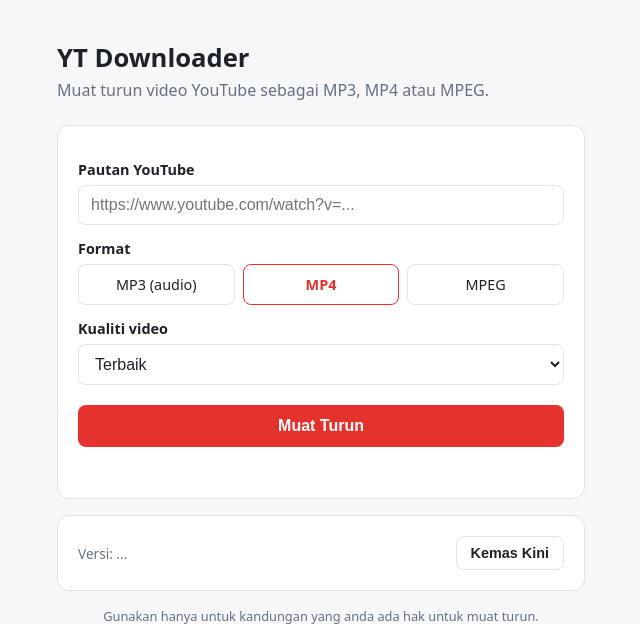
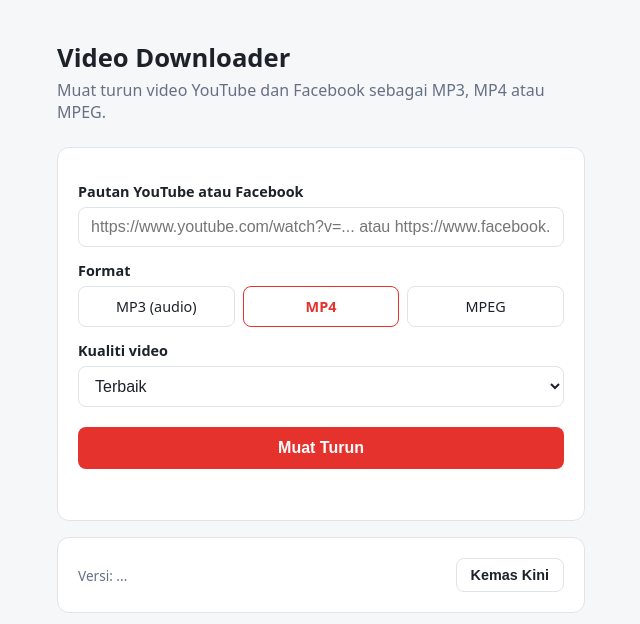
Before and after one commit to imuhakim/videodownloader, a Flask app: page / in a window 1280 px wide. Shown: the top 624 px of the page, without its empty margins (319-959 px from the left). Run offline with Flask 3, Linux system fonts and the light colour scheme; data that the repository does not hold is empty.

Commit message:
Support Facebook links and rename app to Video Downloader (#1)
Accept YouTube and Facebook URLs (facebook.com, fb.watch, fb.com, fb.gg)
via a host allowlist instead of the YouTube-only regex, and update the
UI, scripts and README to the new name.


Claude-Session: https://claude.ai/code/session_01SbSpec9qckZCd3DsuS1kyB

Co-authored-by: Claude <noreply@anthropic.com>

```diff
--- a/app.py
+++ b/app.py
@@ -1,4 +1,4 @@
-"""YT Downloader - muat turun video YouTube sebagai MP3, MP4 atau MPEG."""
+"""Video Downloader - muat turun video YouTube dan Facebook sebagai MP3, MP4 atau MPEG."""
 import os
 import re
 import shutil
@@ -7,6 +7,7 @@ import sys
 import tempfile
 import threading
 import webbrowser
+from urllib.parse import urlparse
 
 from flask import Flask, after_this_request, jsonify, render_template, request, send_file
 from yt_dlp import YoutubeDL
@@ -17,7 +18,22 @@ app = Flask(__name__)
 
 FORMATS = {"mp3", "mp4", "mpeg"}
 MP4_QUALITIES = {"best", "1080", "720", "480", "360"}
-YOUTUBE_RE = re.compile(r"^(https?://)?(www\.|m\.|music\.)?(youtube\.com|youtu\.be)/", re.I)
+SUPPORTED_HOSTS = (
+    "youtube.com", "youtu.be",                     # YouTube
+    "facebook.com", "fb.watch", "fb.com", "fb.gg",  # Facebook
+)
+INVALID_URL = "Sila masukkan pautan YouTube atau Facebook yang sah."
+
+
+def is_supported_url(url: str) -> bool:
+    if not re.match(r"^https?://", url, re.I):
+        url = "https://" + url
+    try:
+        parsed = urlparse(url)
+    except ValueError:
+        return False
+    host = (parsed.hostname or "").lower()
+    return any(host == h or host.endswith("." + h) for h in SUPPORTED_HOSTS)
 
 
 def safe_name(title: str) -> str:
@@ -91,8 +107,8 @@ def update():
 @app.post("/api/info")
 def info():
     url = (request.json or {}).get("url", "").strip()
-    if not YOUTUBE_RE.match(url):
-        return jsonify(error="Sila masukkan pautan YouTube yang sah."), 400
+    if not is_supported_url(url):
+        return jsonify(error=INVALID_URL), 400
     try:
         with YoutubeDL({"quiet": True, "noplaylist": True, "skip_download": True}) as ydl:
             data = ydl.extract_info(url, download=False)
@@ -112,8 +128,8 @@ def download():
     fmt = request.form.get("format", "mp4").lower()
     quality = request.form.get("quality", "best")
 
-    if not YOUTUBE_RE.match(url):
-        return jsonify(error="Sila masukkan pautan YouTube yang sah."), 400
+    if not is_supported_url(url):
+        return jsonify(error=INVALID_URL), 400
     if fmt not in FORMATS:
         return jsonify(error="Format tidak disokong."), 400
     if quality not in MP4_QUALITIES:
@@ -163,6 +179,6 @@ if __name__ == "__main__":
     url = f"http://127.0.0.1:{port}"
     if not shutil.which("ffmpeg"):
         print("AMARAN: ffmpeg tidak dijumpai. MP3 dan MPEG perlukan ffmpeg.")
-    print(f"YT Downloader berjalan di {url}  (tekan Ctrl+C untuk berhenti)")
+    print(f"Video Downloader berjalan di {url}  (tekan Ctrl+C untuk berhenti)")
     threading.Timer(1.0, lambda: webbrowser.open(url)).start()
     app.run(host="127.0.0.1", port=port, debug=False)
--- a/templates/index.html
+++ b/templates/index.html
@@ -3,7 +3,7 @@
 <head>
   <meta charset="utf-8">
   <meta name="viewport" content="width=device-width, initial-scale=1">
-  <title>YT Downloader</title>
+  <title>Video Downloader</title>
   <style>
     :root { --bg:#f6f7f9; --card:#fff; --text:#1d2129; --muted:#667085; --accent:#e5322d; --border:#dfe3ea; }
     @media (prefers-color-scheme: dark) {
@@ -38,12 +38,12 @@
 </head>
 <body>
 <main>
-  <h1>YT Downloader</h1>
-  <p class="sub">Muat turun video YouTube sebagai MP3, MP4 atau MPEG.</p>
+  <h1>Video Downloader</h1>
+  <p class="sub">Muat turun video YouTube dan Facebook sebagai MP3, MP4 atau MPEG.</p>
 
   <form class="card" id="form">
-    <label for="url">Pautan YouTube</label>
-    <input id="url" name="url" type="url" placeholder="https://www.youtube.com/watch?v=..." required>
+    <label for="url">Pautan YouTube atau Facebook</label>
+    <input id="url" name="url" type="url" placeholder="https://www.youtube.com/watch?v=... atau https://www.facebook.com/..." required>
 
     <div id="preview">
       <img id="thumb" alt="">
```
Also changed, not shown: README.md, 2 other files.
